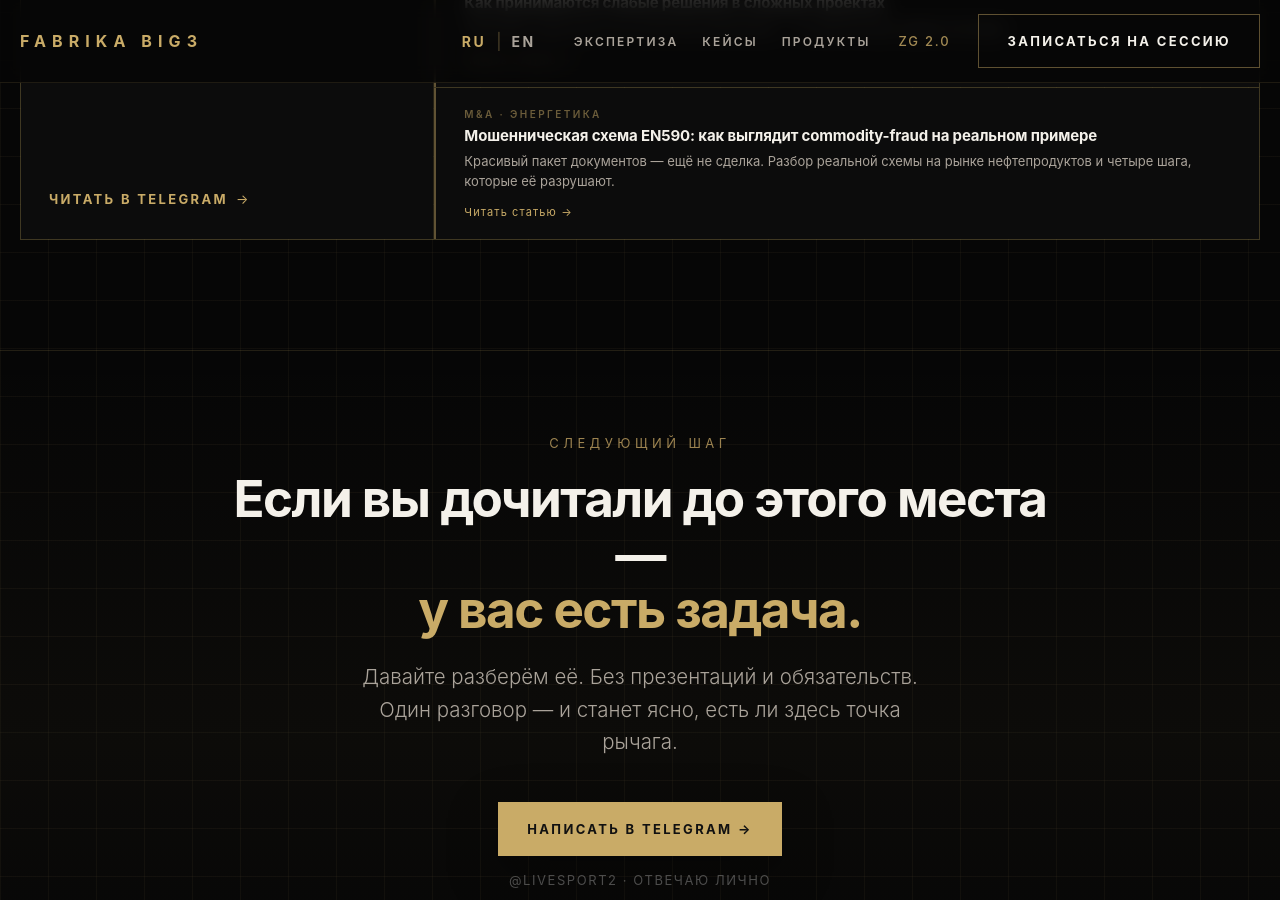
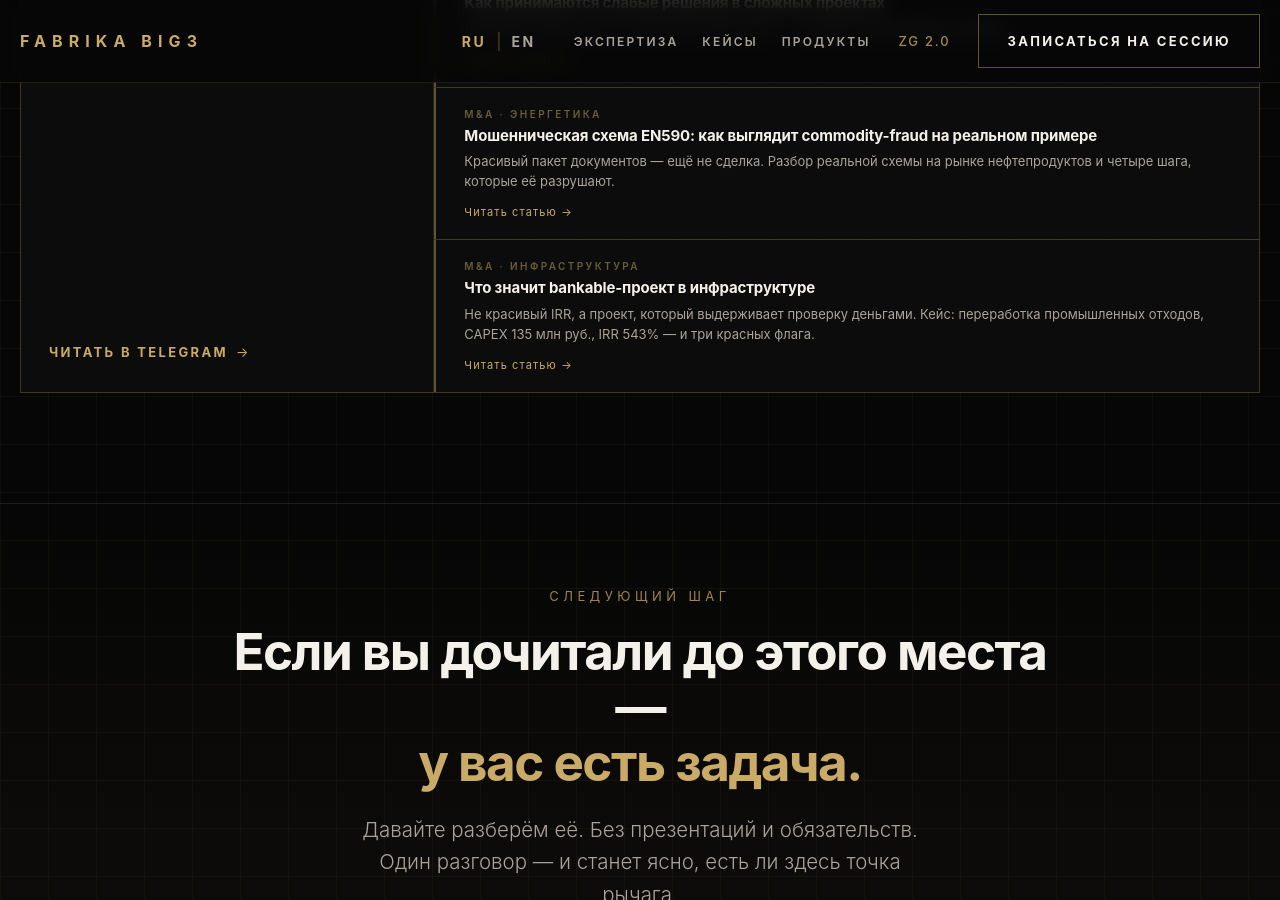
Before and after one commit to Valerii1242/fabrika-big3, a Jekyll site: the page index.html, which Jekyll copies as it is, in a window 1280 px wide and 900 px high, scrolled down 6948 px. Built offline with Jekyll 4.4.1, drawn with Linux system fonts in a browser that asks for light colours.

Commit message:
Add files via upload

```diff
--- a/index.html
+++ b/index.html
@@ -2183,6 +2183,13 @@
               <span class="tenchat-post-tag" data-ru="M&amp;A · Энергетика" data-en="M&amp;A · Energy">M&amp;A · Энергетика</span>
               <h4 data-ru="Мошенническая схема EN590: как выглядит commodity-fraud на реальном примере" data-en="EN590 Fraud Scheme: What Commodity Fraud Looks Like in a Real Case">Мошенническая схема EN590: как выглядит commodity-fraud на реальном примере</h4>
               <p data-ru="Красивый пакет документов — ещё не сделка. Разбор реальной схемы на рынке нефтепродуктов и четыре шага, которые её разрушают." data-en="A professional-looking document pack is not yet a deal. A breakdown of a real fraud scheme in the petroleum market and four steps that expose it.">Красивый пакет документов — ещё не сделка. Разбор реальной схемы на рынке нефтепродуктов и четыре шага, которые её разрушают.</p>
+              <span style="font-size:11px;letter-spacing:.1em;color:var(--gold);margin-top:8px;display:block;" data-ru="Читать статью →" data-en="Read article →">Читать статью →</span>
+            </a>
+
+            <a class="tenchat-post tenchat-post--article" href="/blog/bankable-project/" style="border-left:2px solid rgba(201,171,103,.45);">
+              <span class="tenchat-post-tag" data-ru="M&amp;A · Инфраструктура" data-en="M&amp;A · Infrastructure">M&amp;A · Инфраструктура</span>
+              <h4 data-ru="Что значит bankable-проект в инфраструктуре" data-en="What a Bankable Project Really Means in Infrastructure">Что значит bankable-проект в инфраструктуре</h4>
+              <p data-ru="Не красивый IRR, а проект, который выдерживает проверку деньгами. Кейс: переработка промышленных отходов, CAPEX 135 млн руб., IRR 543% — и три красных флага." data-en="Not a pretty IRR, but a project that holds up under financial scrutiny. Case: industrial waste processing, CAPEX 135M RUB, IRR 543% — and three red flags.">Не красивый IRR, а проект, который выдерживает проверку деньгами. Кейс: переработка промышленных отходов, CAPEX 135 млн руб., IRR 543% — и три красных флага.</p>
               <span style="font-size:11px;letter-spacing:.1em;color:var(--gold);margin-top:8px;display:block;" data-ru="Читать статью →" data-en="Read article →">Читать статью →</span>
             </a>
 
```
